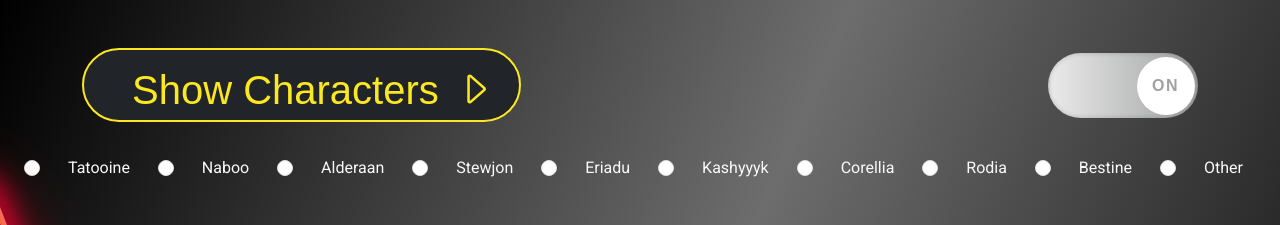
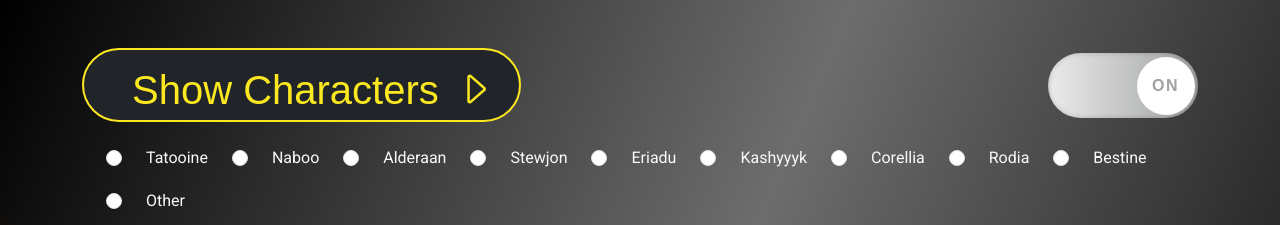
Before and after one commit to berkaykaanuzun/bku-star-wars-characters, a plain HTML site: page index.html in a window 1280 px wide. Both pictures are taken after a click on the label 1123 px from the left and 85 px from the top of the page. Shown: the top 225 px of the page. Drawn offline with nearby package versions, Linux system fonts and the light colour scheme; grey boxes are pictures that could not be loaded; a web font is replaced by a local one.

Commit message:
düzenlemeler yapıldı

```diff
--- a/assets/css/style.css
+++ b/assets/css/style.css
@@ -18,15 +18,15 @@ body {
   font-family: "Star Wars", sans-serif;
 }
 
-.header-sec p{
+.header-sec p {
   color: #fce821 !important;
   border-color: #fce821 !important;
 }
 
-.main-Text{
+.main-Text {
   margin-bottom: -10px;
 }
-.main-icon{
+.main-icon {
   margin-bottom: -10px;
 }
 .card-img {
@@ -325,14 +325,19 @@ body {
   }
 }
 
-
-@media (max-width: 992px){
-    .main-Text{
+@media (max-width: 992px) {
+  .main-Text {
     font-size: 1.3rem;
   }
 }
-@media (max-width: 568px){
-    .main-Text{
+@media (max-width: 568px) {
+  .main-Text {
     font-size: 1.2rem;
   }
 }
+.form-check {
+  display: inline-flex;
+  padding: 0;
+  margin-top: 1rem;
+  font-family: "Roboto" , sans -serif;
+}
--- a/assets/js/main.js
+++ b/assets/js/main.js
@@ -138,24 +138,27 @@ const homeworld = homeworldUnique.map((item) => {
 });
 
 const body = document.querySelector("body");
+const radioRow = document.getElementById("radioRow")
+
 
 const createRadioInput = () => {
   const radioInput = document.createElement("div");
   radioInput.classList.add("radioInput");
-  const radioInputContent = ` <div class="form-check"> </div>`;
+  const radioInputContent = `  `;
   radioInput.innerHTML = radioInputContent;
   body.append(radioInput);
   const mainDiv = document.querySelector(".cntr");
   for (home of homeworld) {
-    const radioContent = `
+    const radioContent = `<div class="form-check">
     <input class="form-check-input mx-4" onclick="radioFilter('${home}')" type="radio" name="radio" id="homeworld-${home}" value="${home}">
   <label class="form-check-label text-light" for="homeworld-${home}">
     ${home.charAt(0).toUpperCase() + home.slice(1)}
-  </label>`;
+  </label></div>`;
     radioInput.innerHTML += radioContent;
+    radioRow.append(radioInput)
   }
 };
-createRadioInput();
+
 
 console.log(homeworld);
 
@@ -168,6 +171,7 @@ function showAndHidden() {
   {
     if (buttonIndex % 2 == 0) {
       buttonIndex++;
+      createRadioInput();
       const mainSection = document.createElement("section");
       mainSection.classList.add("mainSection");
       const sectionContent = `<section id="characters-sec" class="py-5">
@@ -215,6 +219,7 @@ function showAndHidden() {
       document.querySelector(".mainSection").remove();
       buttonIndex++;
       document.querySelector("body").classList.add("overflow-hidden");
+      radioInputNew = document.querySelector(".radioInput").remove();
     }
   }
 }
--- a/index.html
+++ b/index.html
@@ -34,9 +34,9 @@
   <body class="body overflow-hidden">
     <section class="mt-5 header-sec">
       <div class="container">
-        <div class="row">
+        <div id="radioRow" class="row">
           <div class="d-flex justify-content-between align-items-center">
-            <p id="deneme"
+            <p id=""
               class="h1 display-lg-6 fw-400 text-light border border-light border-2 rounded-pill p-3 ps-4 pe-3 py-lg-3 ps-lg-5 pe-lg-4 d-flex align-items-center bg-dark glitch"
             >
              <span class="main-Text me-3"> Show Characters</span> <i class="bi bi-caret-right main-icon"></i>
```
Lines whose indentation alone changed are shown as unchanged.
